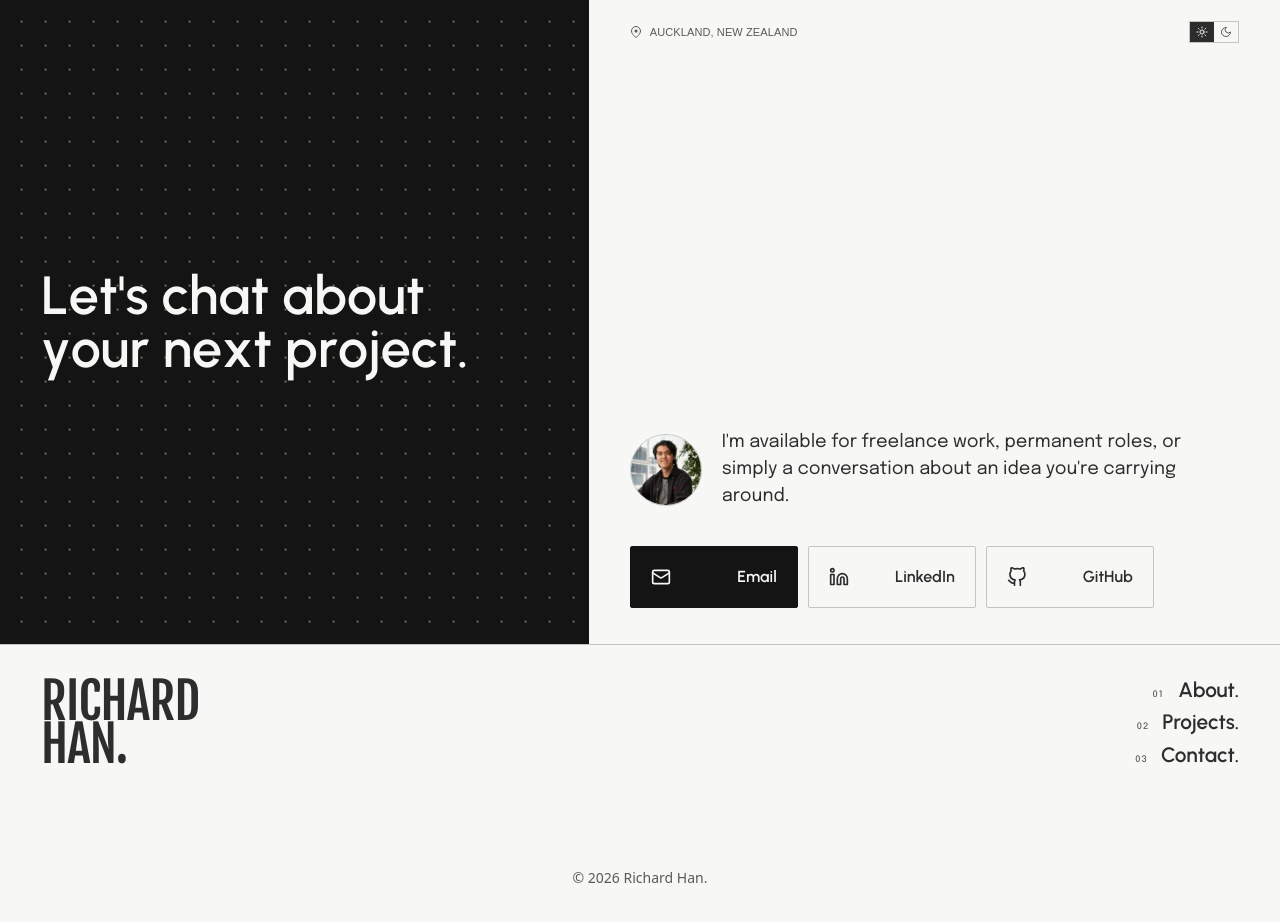
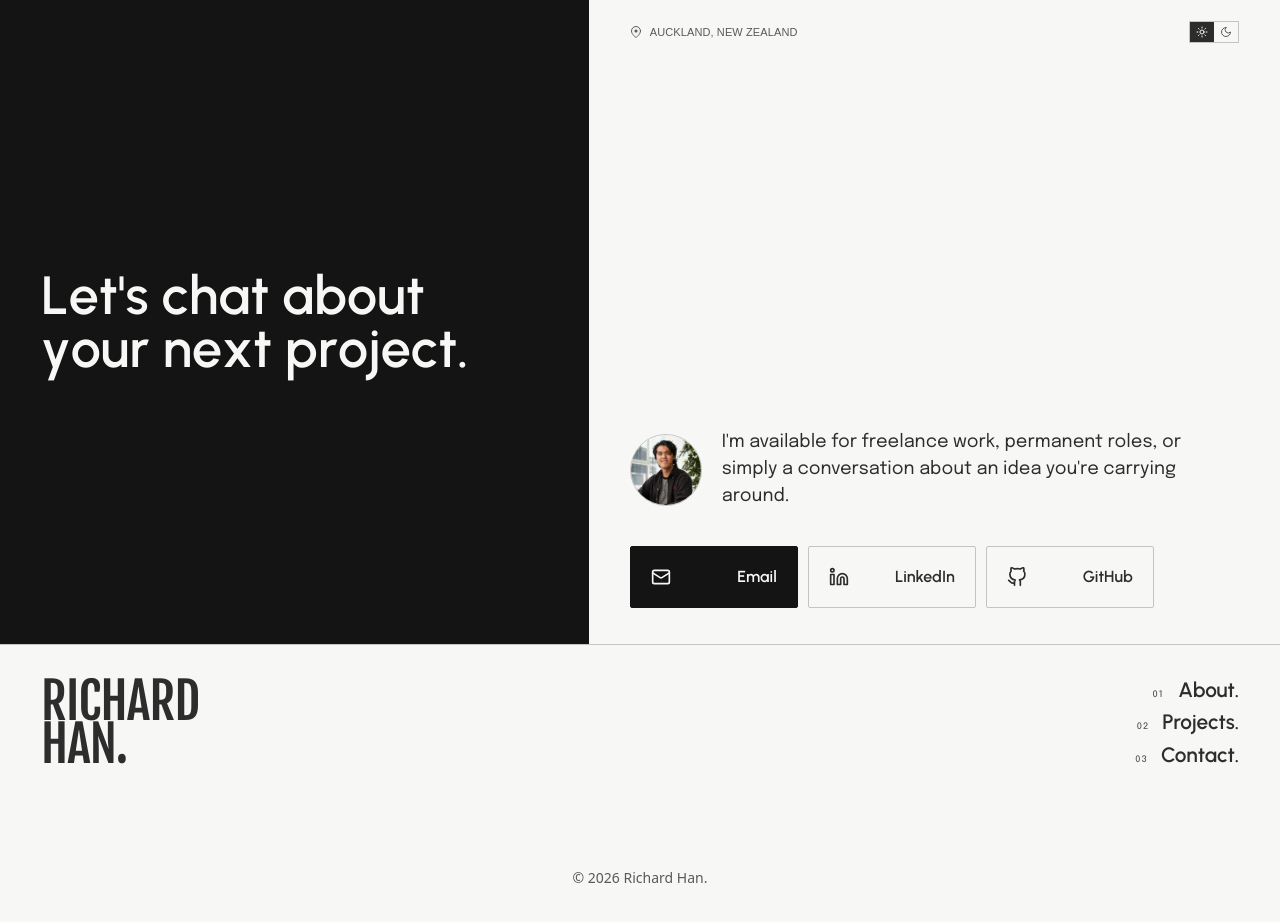
Before and after one commit to rlyhan/Richard-Han-Portfolio-New, a React (Vite) app: page /contact in a window 1280 px wide. Shown: the top 922 px of the page. Built offline with nearby package versions, Linux system fonts and the light colour scheme.

Commit message:
feat: take the dot grids off every page
Contact's title panel, and in dark the Projects masthead and each
write-up's opening, go plain. The tiling class, both dot colours and both
patterns go with them.

Co-Authored-By: Claude Opus 5.5 <noreply@anthropic.com>

```diff
--- a/src/components/layout/PageMasthead.jsx
+++ b/src/components/layout/PageMasthead.jsx
@@ -1,17 +1,12 @@
 import cn from "classnames";
 import Byline from "./Byline";
 import SplitLine from "../common/SplitLine";
-import { DOT_GRID_CLASS, NOTE_TEXT_CLASS } from "./sharedClasses";
+import { NOTE_TEXT_CLASS } from "./sharedClasses";
 
 // The Projects page's masthead: the name/location line, then the title at display
 // size with its line of copy set beside it.
 const PageMasthead = ({ heading, note, headingRef }) => (
-  <header
-    className={cn(
-      "flex flex-col bg-stage bg-stage-dots px-[1.4rem] pt-5 pb-10 md:px-[clamp(1.75rem,3.2vw,3.5rem)] md:pt-6 md:pb-12",
-      DOT_GRID_CLASS,
-    )}
-  >
+  <header className="flex flex-col bg-stage px-[1.4rem] pt-5 pb-10 md:px-[clamp(1.75rem,3.2vw,3.5rem)] md:pt-6 md:pb-12">
     <Byline />
 
     <div className="mt-14 flex flex-col md:mt-[clamp(2.375rem,7vh,5.625rem)] md:flex-row md:items-end md:justify-between md:gap-8">
--- a/src/components/layout/sharedClasses.js
+++ b/src/components/layout/sharedClasses.js
@@ -12,12 +12,6 @@ export const ARTICLE_ROW_CLASS =
 // and max-width.
 export const NOTE_TEXT_CLASS =
   "font-arial text-[0.9375rem] leading-[1.6] font-medium text-ash";
-
-// The tiling both dot patterns share. Offset by just under half a tile, so the
-// first dot sits most of a gap in from the top and left edges and the one before
-// it falls just past them.
-export const DOT_GRID_CLASS =
-  "bg-size-[1.5rem_1.5rem] bg-[position:0.6rem_0.6rem]";
 
 // The link wrapping a project's shot: the hero's ticker and the Projects grid's
 // tiles.
--- a/src/pages/ContactPage.jsx
+++ b/src/pages/ContactPage.jsx
@@ -7,7 +7,6 @@ import IconRenderer from "../components/icons/IconRenderer";
 import SplitLine from "../components/common/SplitLine";
 import { useNavItems } from "../hooks/useNavLinks";
 import { useSplitReveal } from "../hooks/useSplitReveal";
-import { DOT_GRID_CLASS } from "../components/layout/sharedClasses";
 import { usePage } from "../routes/RouterContext";
 import {
   CONTACT_CHANNELS,
@@ -62,12 +61,7 @@ const ContactPage = () => {
           <Byline />
         </div>
 
-        <div
-          className={cn(
-            "relative row-start-2 h-[50svh] min-h-0 w-full bg-panel bg-panel-dots md:col-start-1 md:row-span-2 md:row-start-1 md:h-auto",
-            DOT_GRID_CLASS,
-          )}
-        >
+        <div className="relative row-start-2 h-[50svh] min-h-0 w-full bg-panel md:col-start-1 md:row-span-2 md:row-start-1 md:h-auto">
           <h1
             id="contact-heading"
             className={cn(
--- a/src/pages/ProjectPage.jsx
+++ b/src/pages/ProjectPage.jsx
@@ -6,7 +6,6 @@ import ProjectMasthead from "../components/projects/ProjectMasthead";
 import MattedShot from "../components/common/MattedShot";
 import {
   ARTICLE_ROW_CLASS,
-  DOT_GRID_CLASS,
   EYEBROW_LABEL_CLASS,
   IMAGE_FALLBACK_CLASS,
 } from "../components/layout/sharedClasses";
@@ -48,10 +47,7 @@ const ProjectPage = () => {
     <PageSection
       id={projectSectionId(id)}
       contained={false}
-      additionalClasses={cn(
-        "flex flex-col bg-stage bg-stage-dots font-epilogue text-ink",
-        DOT_GRID_CLASS,
-      )}
+      additionalClasses="flex flex-col bg-stage font-epilogue text-ink"
     >
       <ProjectMasthead project={project} headingRef={headingRef} />
 
--- a/tailwind.config.js
+++ b/tailwind.config.js
@@ -46,14 +46,10 @@ const PAPER = {
   // The Contact page's title panel and its email button: the same near-black
   // in both schemes, with chalk type on it — 17.2:1.
   panel: { light: "#141414", dark: "#141414" },
-  // The title panel's dots: beige, and in both schemes — the panel doesn't change
-  // with the scheme, so neither do they.
-  "panel-dot": { light: "#766B52", dark: "#766B52" },
   // The Projects masthead and a write-up's opening: in light, the off-white every
-  // page shares; in dark, Contact's panel and its beige dots, so every page below
-  // the hero opens on the ground Contact does.
+  // page shares; in dark, Contact's panel, so every page below the hero opens on
+  // the ground Contact does.
   stage: { light: "#F7F7F5", dark: "#141414" },
-  "stage-dot": { light: "transparent", dark: "#766B52" },
   // The pinned bar over those pages and About: in light the page's own off-white,
   // set off by its hairline, and in dark the mist Contact's own bar sits on, so
   // every page below the hero is footed by Contact's bar.
@@ -108,16 +104,11 @@ export default {
         ...Object.fromEntries(
           Object.keys(PAPER).map((name) => [name, `var(--${name})`]),
         ),
-        // Cream that never inverts: type and dots set on a shot, the scrim,
+        // Cream that never inverts: type set on a shot, the scrim,
         // the panel or slate, which stay dark in both schemes.
         chalk: PAPER.cream.light,
       },
       backgroundImage: {
-        // The dot grids, tiled by the size set beside them.
-        "panel-dots":
-          "radial-gradient(circle, var(--panel-dot) 1px, transparent 1.5px)",
-        "stage-dots":
-          "radial-gradient(circle, var(--stage-dot) 1px, transparent 1.5px)",
         // The ground the Projects page mats each shot on: a warm dark, vignetted.
         //
         // At three-column size a flat fill reads as a slab, so this lifts the centre
```
